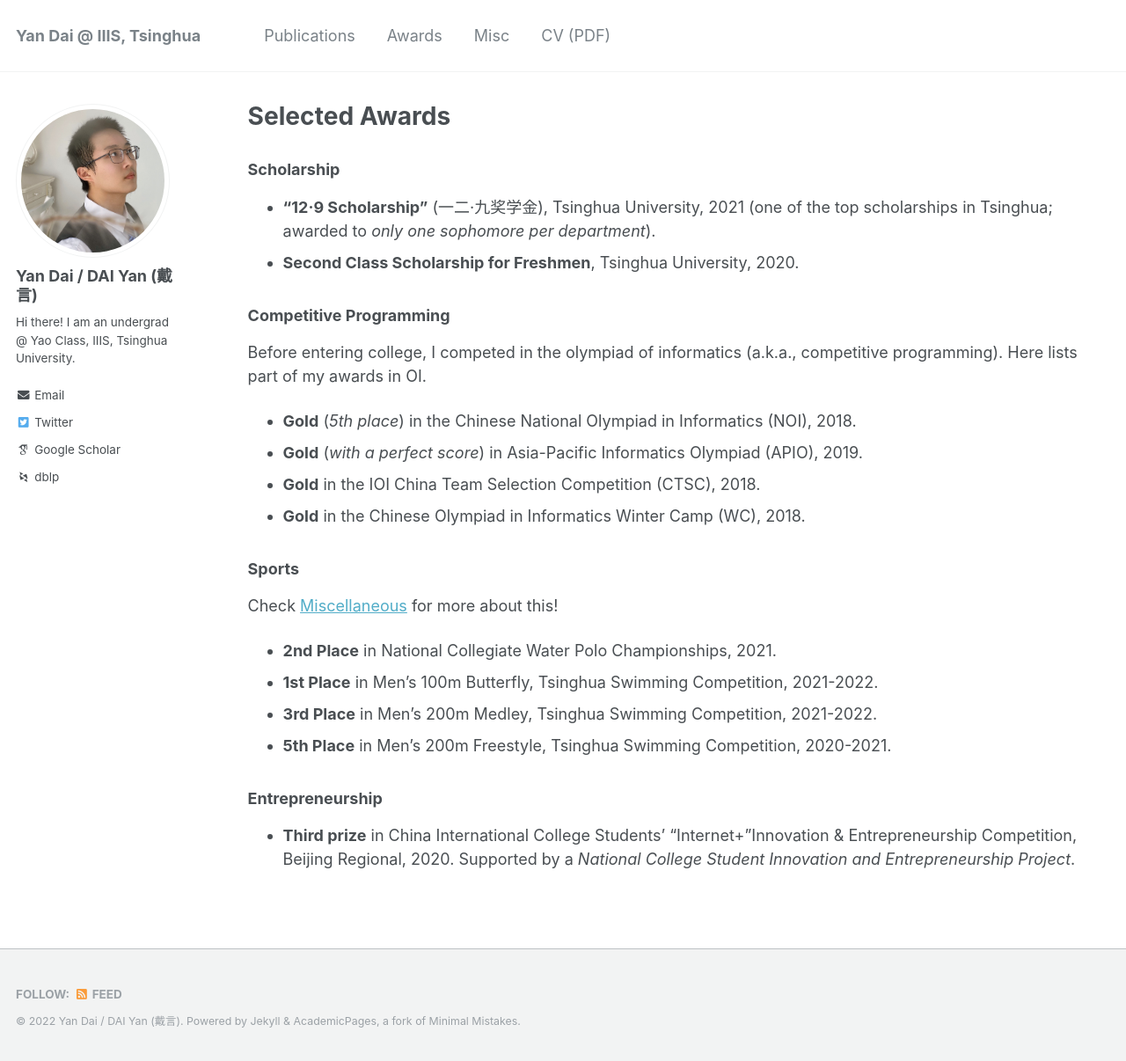
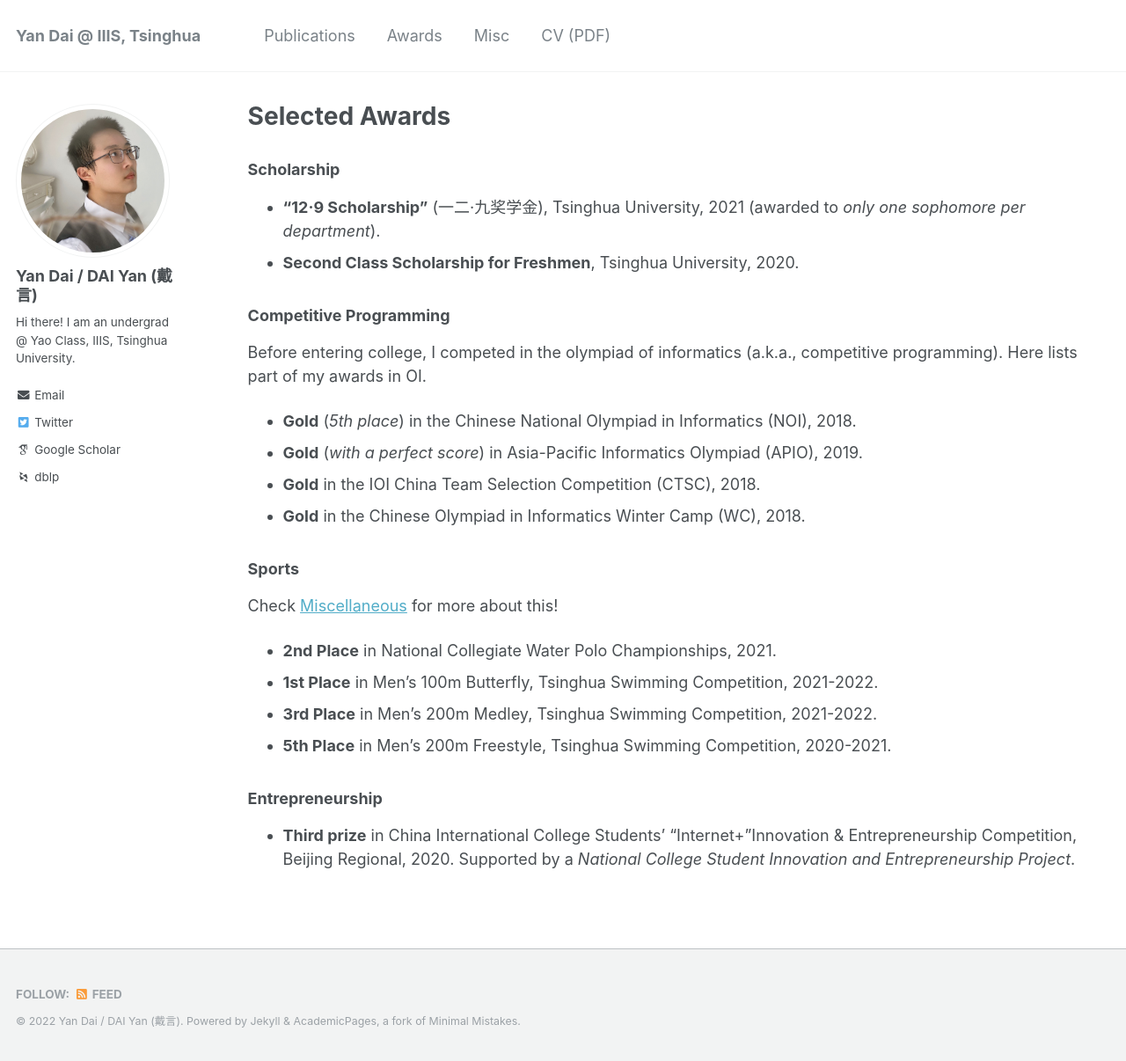
Before and after one commit to yandaichn/yandaichn.github.io, a Jekyll site: the page built from _pages/awards.md, in a window 1280 px wide and 1206 px high. Shown: the whole window at 88% size. Built offline with Jekyll 4.4.1, drawn with Linux system fonts in a browser that asks for light colours; some web fonts are replaced.

Commit message:
Update CV

```diff
--- a/_pages/awards.md
+++ b/_pages/awards.md
@@ -6,7 +6,7 @@ author_profile: true
 ---
 
 ### Scholarship
-* **"12·9 Scholarship"** (一二·九奖学金), Tsinghua University, 2021 (one of the top scholarships in Tsinghua; awarded to *only one sophomore per department*).
+* **"12·9 Scholarship"** (一二·九奖学金), Tsinghua University, 2021 (awarded to *only one sophomore per department*).
 * **Second Class Scholarship for Freshmen**, Tsinghua University, 2020.
 
 ### Competitive Programming
```
Also changed, not shown: 2 other files.
